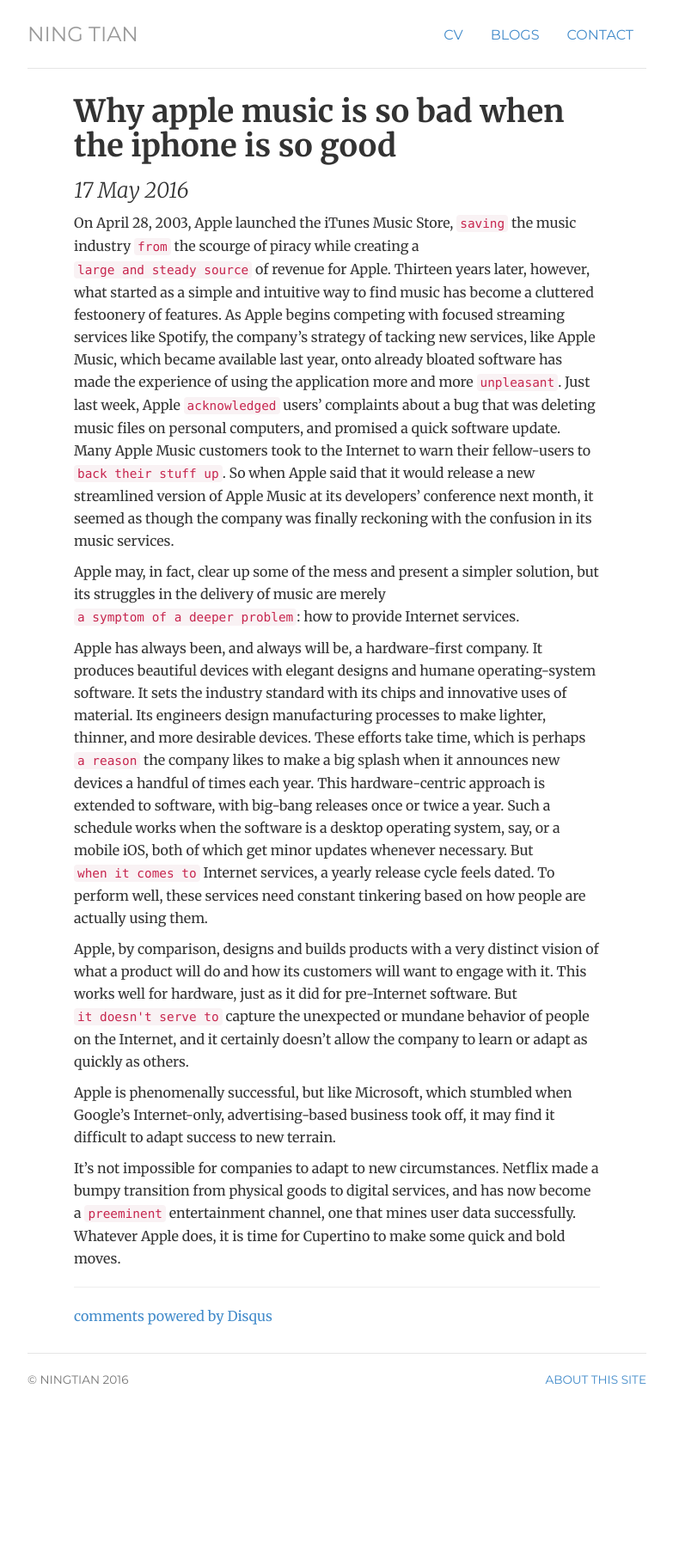
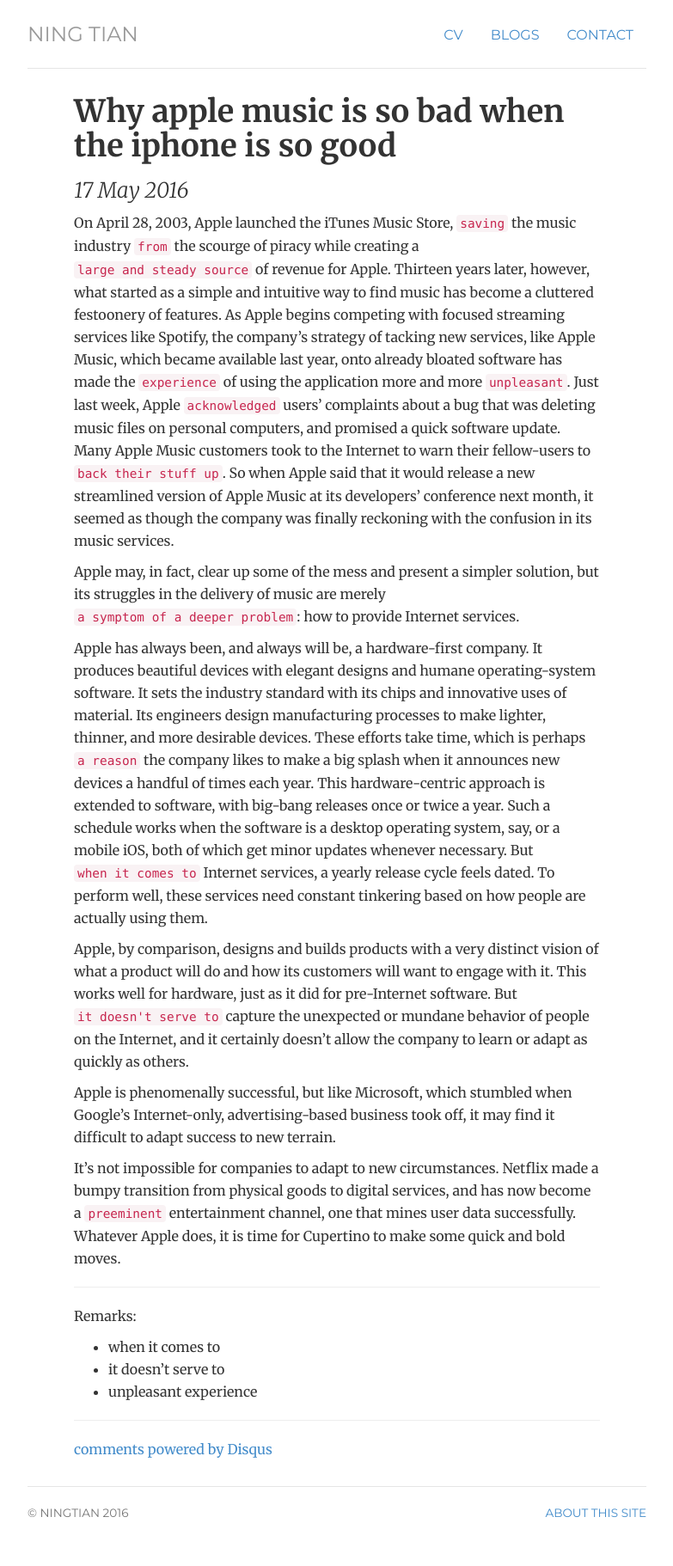
Before and after one commit to ningtian/ningtian.github.io, a Jekyll site: the page built from _posts/2016-05-17-ning-tian-site-launched.md, in a window 1280 px wide. Shown: the whole page at 86% size, without its empty margins (248-1031 px from the left). Built offline with Jekyll 4.4.1, drawn with Linux system fonts in a browser that asks for light colours; comment, search, counter and statistics services are not loaded; before the commit the page ends 1667 px from its top, so only the background shows below that.

Commit message:
Update 2016-05-17-ning-tian-site-launched.md

```diff
--- a/_posts/2016-05-17-ning-tian-site-launched.md
+++ b/_posts/2016-05-17-ning-tian-site-launched.md
@@ -3,7 +3,7 @@
 title: "Why apple music is so bad when the iphone is so good"
 ---
 
-On April 28, 2003, Apple launched the iTunes Music Store, `saving` the music industry `from` the scourge of piracy while creating a `large and steady source` of revenue for Apple. Thirteen years later,  however, what started as a simple and intuitive way to find music has become a cluttered festoonery of features. As Apple begins competing with focused streaming services like Spotify, the company's strategy of tacking new services, like Apple Music, which became available last year, onto already bloated software has made the experience of using the application more and more `unpleasant`. Just last week, Apple `acknowledged` users' complaints about a bug that was deleting music files on personal computers, and promised a quick software update. Many Apple Music customers took to the Internet to warn their fellow-users to `back their stuff up`. So when Apple said that it would release a new streamlined version of Apple Music at its developers' conference next month, it seemed as though the company was finally reckoning with the confusion in its music services.
+On April 28, 2003, Apple launched the iTunes Music Store, `saving` the music industry `from` the scourge of piracy while creating a `large and steady source` of revenue for Apple. Thirteen years later,  however, what started as a simple and intuitive way to find music has become a cluttered festoonery of features. As Apple begins competing with focused streaming services like Spotify, the company's strategy of tacking new services, like Apple Music, which became available last year, onto already bloated software has made the `experience` of using the application more and more `unpleasant`. Just last week, Apple `acknowledged` users' complaints about a bug that was deleting music files on personal computers, and promised a quick software update. Many Apple Music customers took to the Internet to warn their fellow-users to `back their stuff up`. So when Apple said that it would release a new streamlined version of Apple Music at its developers' conference next month, it seemed as though the company was finally reckoning with the confusion in its music services.
 
 Apple may, in fact, clear up some of the mess and present a simpler solution, but its struggles in the delivery of music are merely `a symptom of a deeper problem`: how to provide Internet services.
 
@@ -14,3 +14,11 @@
 Apple is phenomenally successful, but like Microsoft, which stumbled when Google's Internet-only, advertising-based business took off, it may find it difficult to adapt success to new terrain.
 
 It's not impossible for companies to adapt to new circumstances. Netflix made a bumpy transition from physical goods to digital services, and has now become a `preeminent` entertainment channel, one that mines user data successfully. Whatever Apple does, it is time for Cupertino to make some quick and bold moves.
+
+************************************
+
+Remarks:
+
+* when it comes to
+* it doesn't serve to
+* unpleasant experience
```
